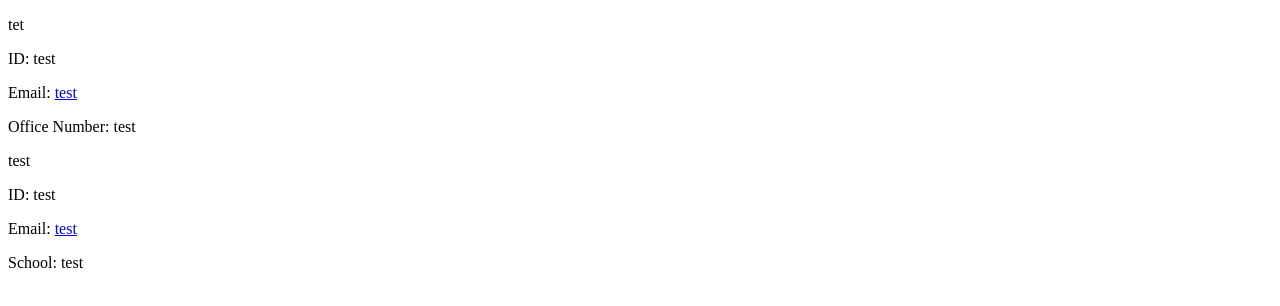
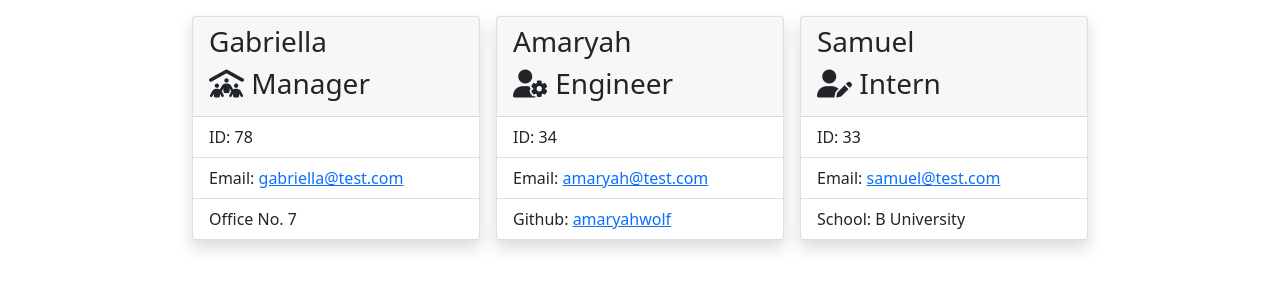
Before and after one commit to amaryahwolf/team-profile-generator, a website: page index.html in a window 1280 px wide. Drawn offline with nearby package versions, Linux system fonts and the light colour scheme.

Commit message:
add styling

```diff
--- a/index.html
+++ b/index.html
@@ -4,19 +4,43 @@
         <meta charset="UTF-8">
         <meta http-equiv="X-UA-Compatible" content="IE=edge">
         <meta name="viewport" content="width=device-width, initial-scale=1.0">
+        <link href="https://cdn.jsdelivr.net/npm/bootstrap@5.1.3/dist/css/bootstrap.min.css" rel="stylesheet" integrity="sha384-1BmE4kWBq78iYhFldvKuhfTAU6auU8tT94WrHftjDbrCEXSU1oBoqyl2QvZ6jIW3" crossorigin="anonymous">
         <title>Team Profile</title>
     </head>
     <body>
-        <div>
-        <p>tet</p>
-        <p>ID: test</p>
-        <p>Email: <a href="mailto: test">test</a></p>
-        <p>Office Number: test</p>
-        </div><div>
-        <p>test</p>
-        <p>ID: test</p>
-        <p>Email: <a href="mailto: test">test</a></p>
-        <p>School: test</p>
+    <div class ="d-flex justify-content-center m-3 gap-3">
+        <div class="card shadow" style="width: 18rem">
+        <header class="card-header">
+        <h3>Gabriella</h3>
+        <h3><i class="fa-sharp fa-solid fa-people-roof"></i> Manager</h3>
+        </header>
+        <ul class="list-group list-group-flush">
+            <li class="list-group-item">ID: 78</li>
+            <li class="list-group-item">Email: <a href="mailto: gabriella@test.com">gabriella@test.com</a></li>
+            <li class="list-group-item">Office No. 7</li>
+        </ul>
+        </div><div class="card shadow" style="width: 18rem">
+        <header class="card-header">
+        <h3>Amaryah</h3>
+        <h3><i class="fa-solid fa-user-gear"></i> Engineer</h3>
+        </header>
+        <ul class="list-group list-group-flush">
+            <li class="list-group-item">ID: 34</li>
+            <li class="list-group-item">Email: <a href="mailto: amaryah@test.com">amaryah@test.com</a></li>
+            <li class="list-group-item">Github: <a target="_blank" href="https://github.com/amaryahwolf">amaryahwolf</a></li>
+        </ul>
+        </div><div class="card shadow" style="width: 18rem">
+        <header class="card-header">
+        <h3>Samuel</h3>
+        <h3><i class="fa-solid fa-user-pen"></i> Intern</h3>
+        </header>
+        <ul class="list-group list-group-flush">
+            <li class="list-group-item">ID: 33</li>
+            <li class="list-group-item">Email: <a href="mailto: samuel@test.com">samuel@test.com</a></li>
+            <li class="list-group-item">School: B University</li>
+        </ul>
         </div>
+    </div>
+    <script src="https://kit.fontawesome.com/09291fcd82.js" crossorigin="anonymous"></script>
     </body>
     </html>
--- a/index.js
+++ b/index.js
@@ -91,27 +91,42 @@ function generateHtml(data) {
     let employeeHtml = '';
     for (let i = 0; i < data.length; i++) {
         if (data[i].getRole() === 'Manager') {
-            const managerHtml = `<div>
-        <p>${data[i].getName()}</p>
-        <p>${data[i].getId()}</p>
-        <p>${data[i].getEmail()}</p>
-        <p>${data[i].getOfficeNumber()}</p>
+            const managerHtml = `<div class="card shadow" style="width: 18rem">
+        <header class="card-header">
+        <h3>${data[i].getName()}</h3>
+        <h3><i class="fa-sharp fa-solid fa-people-roof"></i> ${data[i].getRole()}</h3>
+        </header>
+        <ul class="list-group list-group-flush">
+            <li class="list-group-item">${data[i].getId()}</li>
+            <li class="list-group-item">${data[i].getEmail()}</li>
+            <li class="list-group-item">${data[i].getOfficeNumber()}</li>
+        </ul>
         </div>`
     employeeHtml = employeeHtml + managerHtml
     } else if (data[i].getRole() === 'Engineer') {
-        const engineerHtml = `<div>
-        <p>${data[i].getName()}</p>
-        <p>${data[i].getId()}</p>
-        <p>${data[i].getEmail()}</p>
-        <p>${data[i].getGithub()}</p>
+        const engineerHtml = `<div class="card shadow" style="width: 18rem">
+        <header class="card-header">
+        <h3>${data[i].getName()}</h3>
+        <h3><i class="fa-solid fa-user-gear"></i> ${data[i].getRole()}</h3>
+        </header>
+        <ul class="list-group list-group-flush">
+            <li class="list-group-item">${data[i].getId()}</li>
+            <li class="list-group-item">${data[i].getEmail()}</li>
+            <li class="list-group-item">${data[i].getGithub()}</li>
+        </ul>
         </div>`
     employeeHtml = employeeHtml + engineerHtml
     } else  {
-        const internHtml = `<div>
-        <p>${data[i].getName()}</p>
-        <p>${data[i].getId()}</p>
-        <p>${data[i].getEmail()}</p>
-        <p>${data[i].getSchool()}</p>
+        const internHtml = `<div class="card shadow" style="width: 18rem">
+        <header class="card-header">
+        <h3>${data[i].getName()}</h3>
+        <h3><i class="fa-solid fa-user-pen"></i> ${data[i].getRole()}</h3>
+        </header>
+        <ul class="list-group list-group-flush">
+            <li class="list-group-item">${data[i].getId()}</li>
+            <li class="list-group-item">${data[i].getEmail()}</li>
+            <li class="list-group-item">${data[i].getSchool()}</li>
+        </ul>
         </div>`
     employeeHtml = employeeHtml + internHtml
     }
@@ -122,10 +137,14 @@ function generateHtml(data) {
         <meta charset="UTF-8">
         <meta http-equiv="X-UA-Compatible" content="IE=edge">
         <meta name="viewport" content="width=device-width, initial-scale=1.0">
+        <link href="https://cdn.jsdelivr.net/npm/bootstrap@5.1.3/dist/css/bootstrap.min.css" rel="stylesheet" integrity="sha384-1BmE4kWBq78iYhFldvKuhfTAU6auU8tT94WrHftjDbrCEXSU1oBoqyl2QvZ6jIW3" crossorigin="anonymous">
         <title>Team Profile</title>
     </head>
     <body>
+    <div class ="d-flex justify-content-center m-3 gap-3">
         ${employeeHtml}
+    </div>
+    <script src="https://kit.fontawesome.com/09291fcd82.js" crossorigin="anonymous"></script>
     </body>
     </html>`;
 }
--- a/lib/manager.js
+++ b/lib/manager.js
@@ -9,7 +9,7 @@ class Manager extends Employee {
   }
 
   getOfficeNumber() {
-    return `Office Number: ${this.officeNumber}`;
+    return `Office No. ${this.officeNumber}`;
   }
   // Override the role as Manager
   getRole() {
```
